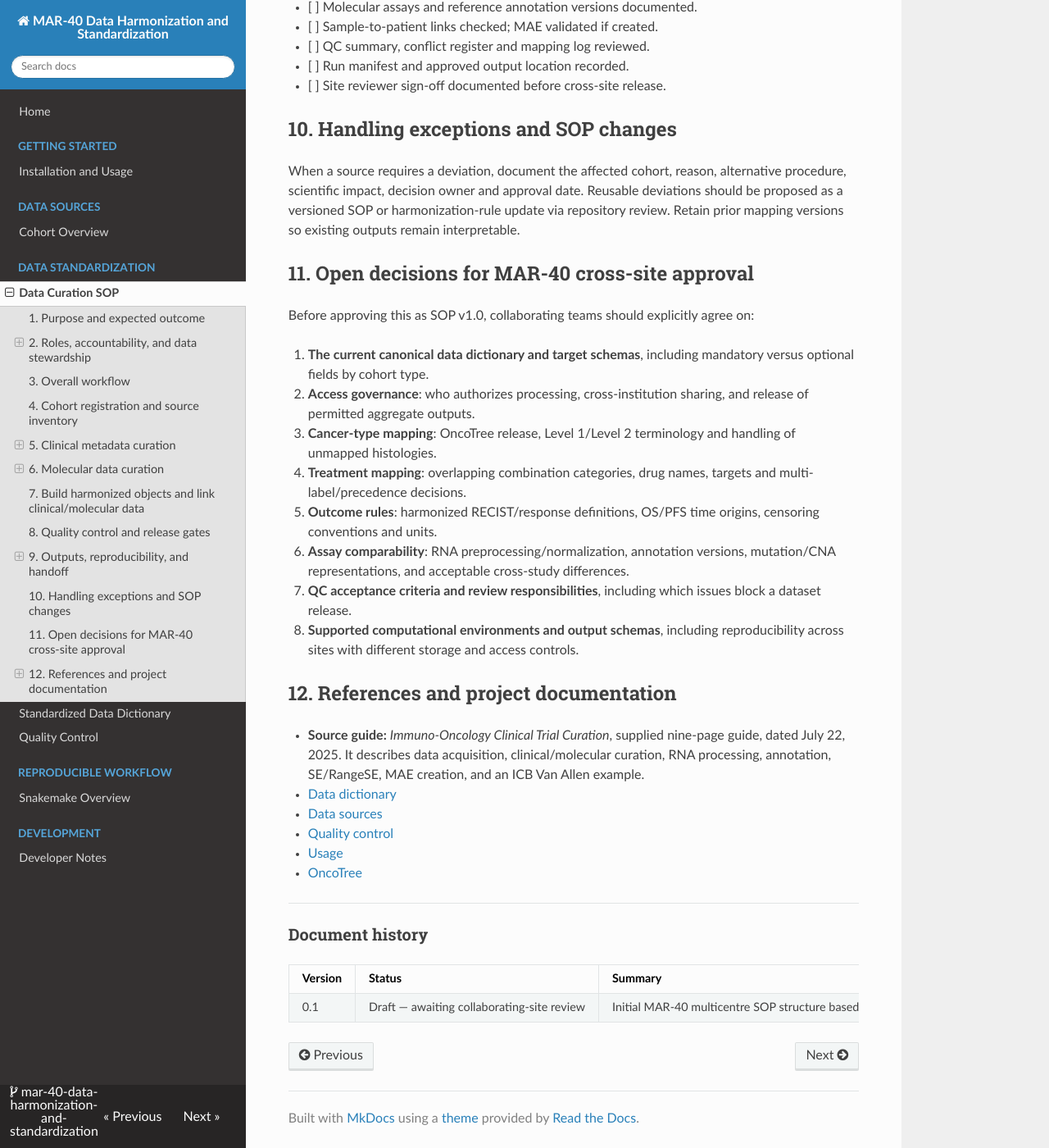
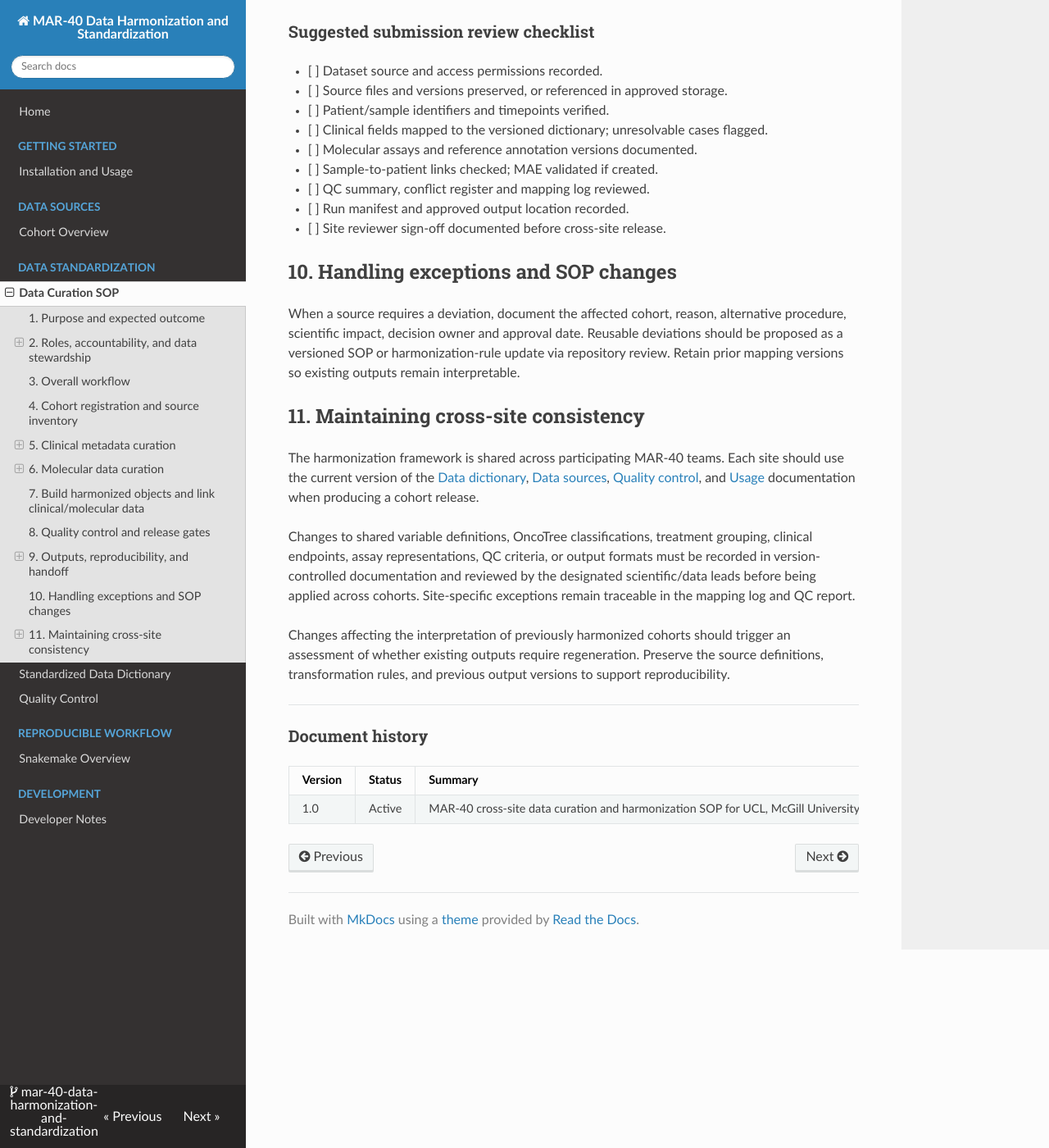
Before and after one commit to bhklab/mar40-data-harmonization, an MkDocs documentation site: the page built from docs/data_curation_SOP.md, in a window 1280 px wide and 1400 px high, scrolled down 7534 px. Shown: the whole window at 82% size. Built offline with MkDocs 1.6.1, drawn with Linux system fonts in a browser that asks for light colours; nearby versions of some CDN libraries; some of the changed text lies outside the part shown.

Commit message:
docs: finalize MAR-40 data curation SOP v1.0

````diff
--- a/docs/data_curation_SOP.md
+++ b/docs/data_curation_SOP.md
@@ -1,14 +1,18 @@
 # MAR-40 Data Curation and Harmonization SOP
 
-**Version:** v0.1
+**Version:** v1.0
 
 **Scope:** Participating MAR-40 teams curating clinical and molecular immuno-oncology cohorts
+
 **Document owner(s):** Farnoosh Abbas Aghababazadeh
+
 **Effective date:** November 20, 2026
+
 **Repository location:** `docs/data_curation_SOP.md`
+
 **Related documents:** [Data dictionary](data_dictionary.md) · [Data sources](data_sources.md) · [Quality control](quality_control.md) · [Usage](usage.md)
 
-> **Important:** This SOP is adapted from the *Immuno-Oncology Clinical Trial Curation* guide and reflects the data curation and harmonization framework agreed upon by the MAR-40 collaborating teams at UCL, McGill University, and University Health Network (UHN). This version serves as the initial documented implementation of the agreed framework. Future updates and cohort-specific deviations will be documented through version control.
+> **Status:** Version 1.0 establishes the MAR-40 data curation and harmonization procedures agreed upon by the collaborating teams at UCL, McGill University, and University Health Network (UHN). Changes and cohort-specific deviations are documented through version control and the review process described below.
 
 ## 1. Purpose and expected outcome
 
@@ -47,12 +51,19 @@ At the end of curation, each cohort should have, **where the source data permit*
 ## 3. Overall workflow
 
 1. **Register a cohort and verify access.** Establish source, citation, scope, permissions, and local contact.
+
 2. **Inventory source files.** Preserve raw inputs; record file versions, assays, units, and identifiers.
+
 3. **Curate clinical metadata.** Standardize identifiers, demographics, disease, therapy, response, and survival fields.
+
 4. **Process or import molecular profiles.** Document RNA and DNA methods and preserve assay-specific information.
+
 5. **Harmonize annotations and vocabularies.** Apply versioned mappings for tumor types, drugs, endpoints, and features.
+
 6. **Integrate sample-to-patient relationships.** Produce interoperable tables and MAE components, when applicable.
+
 7. **Perform automated QC and scientific review.** Resolve or explicitly flag inconsistencies.
+
 8. **Release curated outputs.** Version outputs and record input provenance, code commit, software environment, and reviewer decisions.
 
 ## 4. Cohort registration and source inventory
@@ -88,7 +99,7 @@ Distinguish **patient**, **specimen/sample**, **assay**, **treatment episode**,
 
 ### 5.2 Required fields versus unavailable fields
 
-The supplied IO guide identifies common standardized fields including `patientid`, `treatmentid`, `response`, `tissueid`, `survival_time_os`, `survival_time_pfs`, `survival_unit`, and the corresponding event indicators. Preserve these as the **target schema** where relevant; a cohort is not automatically ineligible because the source lacks a field.
+The MAR-40 target schema includes standardized fields such as `patientid`, `treatmentid`, `response`, `tissueid`, `survival_time_os`, `survival_time_pfs`, `survival_unit`, and the corresponding event indicators. Preserve these as the **target schema** where relevant; a cohort is not automatically ineligible because the source lacks a field.
 
 | Domain | MAR-40 target examples | Key validation question |
 | --- | --- | --- |
@@ -107,24 +118,30 @@ For the complete current target schema and accepted values, use [Data dictionary
 For each source column:
 
 1. Retain the source column name and original values in a source-to-target mapping record.
+
 2. Confirm the source definition from the publication, metadata file, protocol, or data provider.
+
 3. Select a target MAR-40 variable only where the meanings align.
+
 4. Specify the transformation (rename, recode, unit conversion, join, derived value, or no mapping).
+
 5. Record the decision status: **Direct**, **Conditional**, **Needs review**, or **Unmapped**.
+
 6. Document the reviewer, date, and evidence for clinical/biological interpretation changes.
+
 7. Re-run checks after updating a mapping rule; never edit only the final exported table.
 
 **Suggested mapping-log fields:** `cohort`, `source_file`, `source_variable`, `source_definition`, `target_variable`, `rule_id`, `transformation`, `mapping_status`, `evidence`, `reviewer`, `review_date`, `notes`.
 
 ### 5.4 Cancer taxonomy and disease annotations
 
-Map source disease labels to the agreed [OncoTree](https://oncotree.mskcc.org/) version. Maintain **Level 1 cancer type** as the shared broad classification and **Level 2 subtype** when known and supported. Retain the unmodified original tumor label and the exact mapping code/version.
+Map source disease labels to the agreed [OncoTree](https\://oncotree.mskcc.org/) version. Maintain **Level 1 cancer type** as the shared broad classification and **Level 2 subtype** when known and supported. Retain the unmodified original tumor label and the exact mapping code/version.
 
 Ambiguous histology, multiple primaries, metastatic specimen labels, or unsupported subtype assignments must be flagged rather than inferred.
 
 ### 5.5 Treatment and response
 
-The source IO guide describes grouped immunotherapy categories: **PD-1/PD-L1**, **CTLA4**, **IO+combo**, **IO+chemo**, and **IO+targeted**. Preserve original regimen and component drug names; use agreed MAR-40 categories only after recording a documented mapping. Combination categories require an explicit precedence or multi-label rule agreed by participating teams.
+Immunotherapy categories include: **PD-1/PD-L1**, **CTLA4**, **IO+combo**, **IO+chemo**, and **IO+targeted**. Preserve original regimen and component drug names; use agreed MAR-40 categories only after recording a documented mapping. Combination categories require an explicit precedence or multi-label rule agreed by participating teams.
 
 Keep **RECIST best response** (`CR`, `PR`, `SD`, `PD`, or evaluability status when supported) separate from **binary responder/non-responder** outcome. Do not derive binary response from RECIST unless the study-specific response definition and threshold are documented. Record the assessment system/version and response timepoint when available.
 
@@ -132,20 +149,20 @@ Keep **RECIST best response** (`CR`, `PR`, `SD`, `PD`, or evaluability status wh
 
 - Store OS and PFS times separately from their event indicators.
 - Represent event values only after verifying the source's event/censoring convention (e.g. 1 = event, 0 = censored); never assume a coding direction.
-- The source guide standardizes survival duration to **months**; preserve original units, the conversion method, and the agreed precision.
+- Use **months** for harmonized survival duration; preserve original units, the conversion method, and the agreed precision.
 - Verify the **time origin** (diagnosis, treatment initiation, randomization, etc.). Do not pool survival measurements with incompatible or unknown origins without explicit analytical justification.
-- Distinguish **metadata availability** (at least one nonmissing time *or* event field) from **analysis readiness** (a valid paired time/event record and a known endpoint definition).
+- Distinguish **metadata availability** (at least one nonmissing time **or** event field) from **analysis readiness** (a valid paired time/event record and a known endpoint definition).
 
 ## 6. Molecular data curation
 
 ### 6.1 Inventory available assay data
 
-The supplied IO guide covers processed RNA-seq counts/TPM, microarray expression, RNA-seq FASTQ, SNV mutation files and CNA segment or matrix data. For each assay record the originating platform, sample IDs, reference genome, gene annotation, pipeline/tool versions, normalization, filtering, and quality metrics where available.
+The curation workflow covers processed RNA-seq counts/TPM, microarray expression, RNA-seq FASTQ, SNV mutation files, and CNA segment or matrix data. For each assay record the originating platform, sample IDs, reference genome, gene annotation, pipeline/tool versions, normalization, filtering, and quality metrics where available.
 
 ### 6.2 RNA expression
 
 - Prefer source-supported normalized expression values and record their measurement scale.
-- The supplied guide describes TPM and an example transformation **`log2(TPM + 0.001)`**. This is a *reference workflow choice*, not a universal conversion rule: confirm applicability and document the pseudocount, normalization method, and whether the values were already transformed.
+- An example expression transformation is **`log2(TPM + 0.001)`**. This is an assay-specific processing option, not a universal conversion rule: confirm applicability and document the pseudocount, normalization method, and whether the values were already transformed.
 - If deriving TPM from counts, use documented feature lengths appropriate to the quantification level and record the source of lengths. Do not apply the illustrative conversion without validating gene-length definitions and the input's count type.
 - For microarrays, retain the platform, probe-to-gene mapping, and source normalization information; do not label microarray values as TPM.
 
@@ -157,11 +174,11 @@ The supplied IO guide covers processed RNA-seq counts/TPM, microarray expression
 
 ### 6.4 Annotation versions
 
-The source guide recommends retaining annotations that match the source dataset (e.g. GENCODE release) and using established gene, drug and tumor annotation resources. Record the release/version for each mapping. Do not mix gene identifiers or genome builds without an explicit conversion step and an audit trail.
+Retain annotations that match the source dataset (e.g. GENCODE release) and using established gene, drug and tumor annotation resources. Record the release/version for each mapping. Do not mix gene identifiers or genome builds without an explicit conversion step and an audit trail.
 
 ## 7. Build harmonized objects and link clinical/molecular data
 
-For R/Bioconductor workflows, the reference guide uses:
+For R/Bioconductor workflows, supported integration objects include:
 
 - `SummarizedExperiment` for expression or suitable feature-by-sample matrices.
 - `RangedSummarizedExperiment` when genomic feature ranges are required.
@@ -185,7 +202,7 @@ Perform QC at **source**, **post-harmonization**, and **integrated output** stag
 | Completeness | Missingness by cohort, field, patient/sample, and timepoint. |
 | Traceability | Every derived field links to a documented source and rule/version. |
 
-**Proposed release dispositions:**
+**QC review dispositions:**
 
 - **Pass:** QC checks satisfied; all required provenance supplied.
 - **Pass with documented limitations:** Missing or noncritical issues disclosed and approved by a reviewer.
@@ -198,17 +215,26 @@ Do **not** treat a simple cohort-level presence/absence heatmap as a full QC or
 Suggested cohort handoff contents, subject to institutional permissions:
 
 ```text
-<cohort_id>/
+
+\<cohort_id>/
+
 ├── source_manifest.tsv           # Source inventory, versions, permitted paths/checksums
+
 ├── mapping_log.tsv               # Source -> MAR-40 transformations and decisions
+
 ├── clinical_harmonized.csv       # Approved de-identified clinical metadata, if shareable
+
 ├── assay_manifest.tsv            # Available assays and processing parameters
+
 ├── qc_summary.tsv                # QC checks, results, exceptions
+
 ├── unresolved_issues.tsv         # Items requiring reviewer decisions
+
 └── run_manifest.txt              # Git commit, environment, execution parameters, date
+
 ```
 
-A molecular-data object (e.g. `.rds` MAE) may be produced in an approved destination when supported by the cohort and workflow. **This folder structure is proposed for discussion**, not a statement that these files currently exist in the repository.
+A molecular-data object (e.g. `.rds` MAE) may be produced in an approved destination when supported by the cohort and workflow. This is the recommended cohort handoff structure; include only files supported by the cohort and permitted by institutional access requirements.
 
 Capture the following run details: source file versions/checksums, approved execution location, Git commit, Pixi/other environment lockfile, workflow command, tool versions, mapping version, start date, curator and reviewer. Scripts should be rerunnable without hard-coded local machine paths; use paths/configuration described in [Usage](usage.md).
 
@@ -228,27 +254,13 @@ Capture the following run details: source file versions/checksums, approved exec
 
 When a source requires a deviation, document the affected cohort, reason, alternative procedure, scientific impact, decision owner and approval date. Reusable deviations should be proposed as a versioned SOP or harmonization-rule update via repository review. Retain prior mapping versions so existing outputs remain interpretable.
 
-## 11. Open decisions for MAR-40 cross-site approval
+## 11. Maintaining cross-site consistency
 
-Before approving this as SOP v1.0, collaborating teams should explicitly agree on:
+The harmonization framework is shared across participating MAR-40 teams. Each site should use the current version of the [Data dictionary](data_dictionary.md), [Data sources](data_sources.md), [Quality control](quality_control.md), and [Usage](usage.md) documentation when producing a cohort release.
 
-1. **The current canonical data dictionary and target schemas**, including mandatory versus optional fields by cohort type.
-2. **Access governance**: who authorizes processing, cross-institution sharing, and release of permitted aggregate outputs.
-3. **Cancer-type mapping**: OncoTree release, Level 1/Level 2 terminology and handling of unmapped histologies.
-4. **Treatment mapping**: overlapping combination categories, drug names, targets and multi-label/precedence decisions.
-5. **Outcome rules**: harmonized RECIST/response definitions, OS/PFS time origins, censoring conventions and units.
-6. **Assay comparability**: RNA preprocessing/normalization, annotation versions, mutation/CNA representations, and acceptable cross-study differences.
-7. **QC acceptance criteria and review responsibilities**, including which issues block a dataset release.
-8. **Supported computational environments and output schemas**, including reproducibility across sites with different storage and access controls.
+Changes to shared variable definitions, OncoTree classifications, treatment grouping, clinical endpoints, assay representations, QC criteria, or output formats must be recorded in version-controlled documentation and reviewed by the designated scientific/data leads before being applied across cohorts. Site-specific exceptions remain traceable in the mapping log and QC report.
 
-## 12. References and project documentation
-
-- **Source guide:** *Immuno-Oncology Clinical Trial Curation*, supplied nine-page guide, dated July 22, 2025. It describes data acquisition, clinical/molecular curation, RNA processing, annotation, SE/RangeSE, MAE creation, and an ICB Van Allen example.
-- [Data dictionary](data_dictionary.md)
-- [Data sources](data_sources.md)
-- [Quality control](quality_control.md)
-- [Usage](usage.md)
-- [OncoTree](https://oncotree.mskcc.org/)
+Changes affecting the interpretation of previously harmonized cohorts should trigger an assessment of whether existing outputs require regeneration. Preserve the source definitions, transformation rules, and previous output versions to support reproducibility.
 
 ---
 
@@ -256,4 +268,4 @@ Before approving this as SOP v1.0, collaborating teams should explicitly agree o
 
 | Version | Status | Summary |
 | --- | --- | --- |
-| 0.1 | Draft — awaiting collaborating-site review | Initial MAR-40 multicentre SOP structure based on the supplied IO curation guide; governance and specific thresholds not yet approved. |
+| 1.0 | Active | MAR-40 cross-site data curation and harmonization SOP for UCL, McGill University, and UHN; includes source provenance, clinical and molecular harmonization, QC, and reproducibility procedures. |
````
Also changed, not shown: other parts of docs/data_curation_SOP.md (+1 -1 lines).
